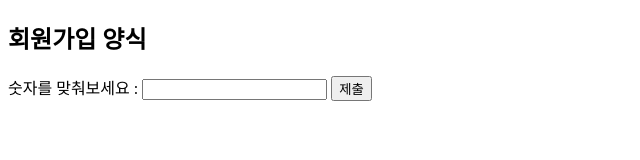
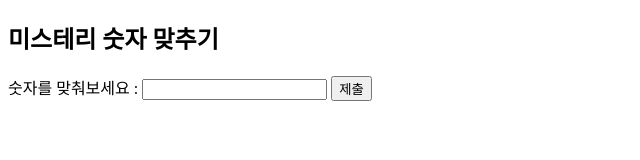
Before and after one commit to sunsik17/js-grammar, a plain HTML site: page 20231222/js복습/diviedconquer/diviedconquer.html in a window 1280 px wide. Shown: the whole page, without its empty margins (0-640 px from the left). Drawn offline with Linux system fonts and the light colour scheme; files that its build step writes are made by us from their sources.

Commit message:
미스테리숫자 맞추기 과제 제출

```diff
--- a/20231222/js복습/diviedconquer/diviedconquer.html
+++ b/20231222/js복습/diviedconquer/diviedconquer.html
@@ -3,12 +3,12 @@
 <head>
   <meta charset="UTF-8">
   <meta name="viewport" content="width=device-width, initial-scale=1.0">
-  <title>회원가입 양식</title>
+  <title>미스테리 숫자 맞추기</title>
   <link rel="stylesheet" href="style.css">
 </head>
 <body>
     <div class="container">
-    <h2>회원가입 양식</h2>
+    <h2>미스테리 숫자 맞추기</h2>
     <form id="number">
         <label for="num">숫자를 맞춰보세요 : </label>
         <input type="text" id="num" name="num" required>
```
Also changed, not shown: 20231222/js복습/diviedconquer/images/image-1.png (added), 20231222/js복습/diviedconquer/images/image-2.png (added), 20231222/js복습/diviedconquer/images/image.png (added), 1 other file.
